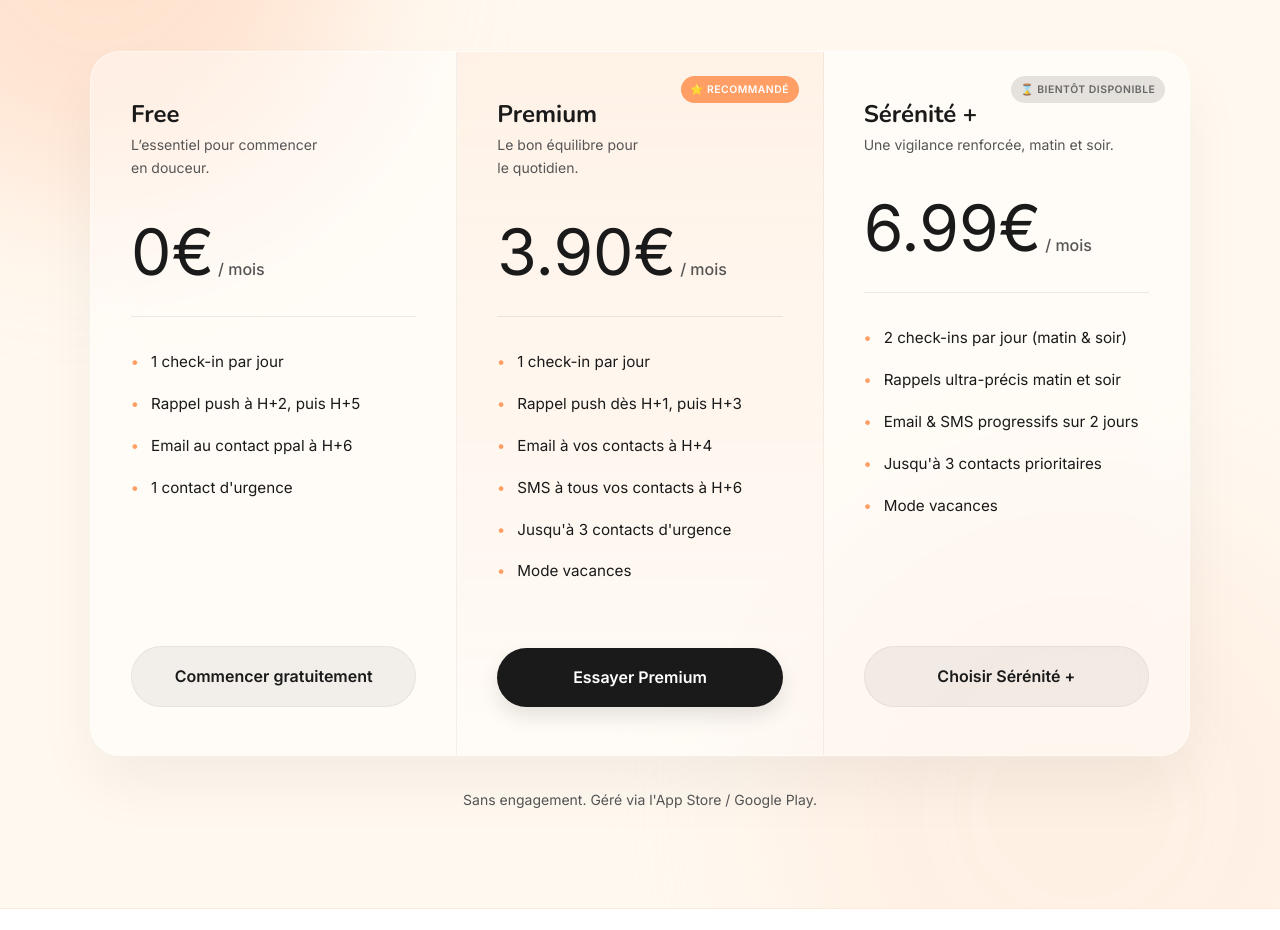
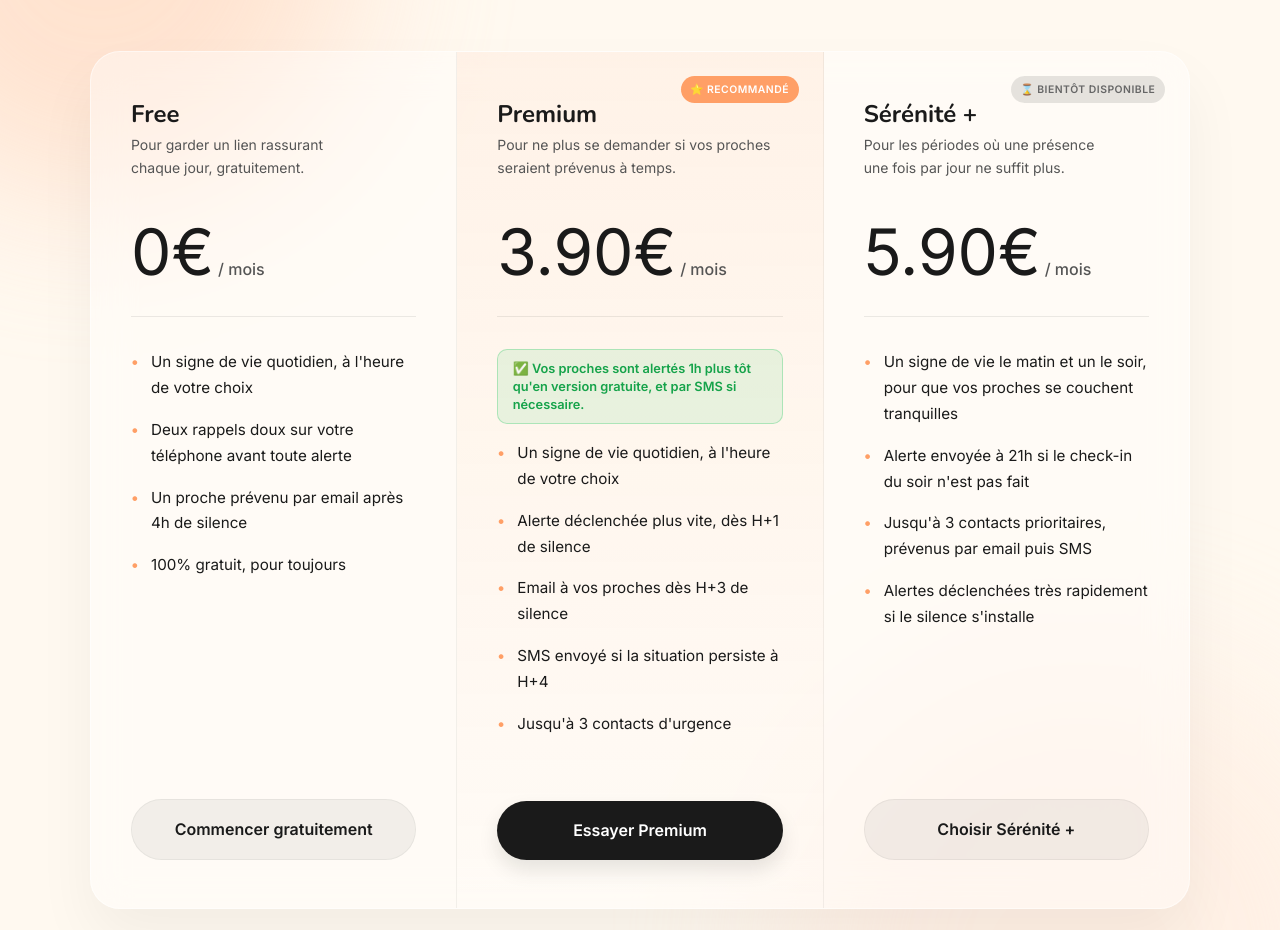
Before and after one commit to Hugo-sl/hibo-landing, a Next.js app: page / in a window 1280 px wide. Shown: the part 7160-8090 px from the top of the page. Built offline with nearby package versions, Linux system fonts and the light colour scheme.

Commit message:
Update pricing section copy for Free, Premium, and Sérénité+ tiers

```diff
--- a/app/page.jsx
+++ b/app/page.jsx
@@ -676,14 +676,14 @@ export default function Home() {
             <div className="pricing-glass-container">
                 <div className="price-glass-col">
                     <h3 className="glass-title">Free</h3>
-                    <p className="glass-desc">L’essentiel pour commencer <br /> en douceur.</p>
+                    <p className="glass-desc">Pour garder un lien rassurant <br /> chaque jour, gratuitement.</p>
                     <div className="glass-price">0€<span>/ mois</span></div>
                     <div className="glass-divider"></div>
                     <ul className="glass-features">
-                        <li>1 check-in par jour</li>
-                        <li>Rappel push à H+2, puis H+5</li>
-                        <li>Email au contact ppal à H+6</li>
-                        <li>1 contact d'urgence</li>
+                        <li>Un signe de vie quotidien, à l'heure de votre choix</li>
+                        <li>Deux rappels doux sur votre téléphone avant toute alerte</li>
+                        <li>Un proche prévenu par email après 4h de silence</li>
+                        <li>100% gratuit, pour toujours</li>
                     </ul>
                     <a href="#" className="btn btn-glass mt-auto">Commencer gratuitement</a>
                 </div>
@@ -691,16 +691,16 @@ export default function Home() {
                 <div className="price-glass-col highlight">
                     <div className="highlight-badge">⭐ RECOMMANDÉ</div>
                     <h3 className="glass-title">Premium</h3>
-                    <p className="glass-desc">Le bon équilibre pour <br /> le quotidien.</p>
+                    <p className="glass-desc">Pour ne plus se demander si vos proches <br /> seraient prévenus à temps.</p>
                     <div className="glass-price">3.90€<span>/ mois</span></div>
                     <div className="glass-divider"></div>
+                    <div style={{ background: 'rgba(34,197,94,0.1)', border: '1px solid rgba(34,197,94,0.3)', borderRadius: '10px', padding: '0.6rem 0.9rem', marginBottom: '1rem', fontSize: '0.8rem', color: '#16a34a', fontWeight: '600', lineHeight: '1.4' }}>✅ Vos proches sont alertés 1h plus tôt qu'en version gratuite, et par SMS si nécessaire.</div>
                     <ul className="glass-features">
-                        <li>1 check-in par jour</li>
-                        <li>Rappel push dès H+1, puis H+3</li>
-                        <li>Email à vos contacts à H+4</li>
-                        <li>SMS à tous vos contacts à H+6</li>
+                        <li>Un signe de vie quotidien, à l'heure de votre choix</li>
+                        <li>Alerte déclenchée plus vite, dès H+1 de silence</li>
+                        <li>Email à vos proches dès H+3 de silence</li>
+                        <li>SMS envoyé si la situation persiste à H+4</li>
                         <li>Jusqu'à 3 contacts d'urgence</li>
-                        <li>Mode vacances</li>
                     </ul>
                     <a href="#" className="btn btn-primary-dark mt-auto">Essayer Premium</a>
                 </div>
@@ -708,15 +708,14 @@ export default function Home() {
                 <div className="price-glass-col">
                     <div className="highlight-badge" style={{ background: 'rgba(0,0,0,0.1)', color: '#666' }}>⌛ BIENTÔT DISPONIBLE</div>
                     <h3 className="glass-title">Sérénité +</h3>
-                    <p className="glass-desc">Une vigilance renforcée, matin et soir.</p>
-                    <div className="glass-price">6.99€<span>/ mois</span></div>
+                    <p className="glass-desc">Pour les périodes où une présence <br /> une fois par jour ne suffit plus.</p>
+                    <div className="glass-price">5.90€<span>/ mois</span></div>
                     <div className="glass-divider"></div>
                     <ul className="glass-features">
-                        <li>2 check-ins par jour (matin & soir)</li>
-                        <li>Rappels ultra-précis matin et soir</li>
-                        <li>Email & SMS progressifs sur 2 jours</li>
-                        <li>Jusqu'à 3 contacts prioritaires</li>
-                        <li>Mode vacances</li>
+                        <li>Un signe de vie le matin et un le soir, pour que vos proches se couchent tranquilles</li>
+                        <li>Alerte envoyée à 21h si le check-in du soir n'est pas fait</li>
+                        <li>Jusqu'à 3 contacts prioritaires, prévenus par email puis SMS</li>
+                        <li>Alertes déclenchées très rapidement si le silence s'installe</li>
                     </ul>
                     <a href="#" className="btn btn-glass mt-auto">Choisir Sérénité +</a>
                 </div>
```
